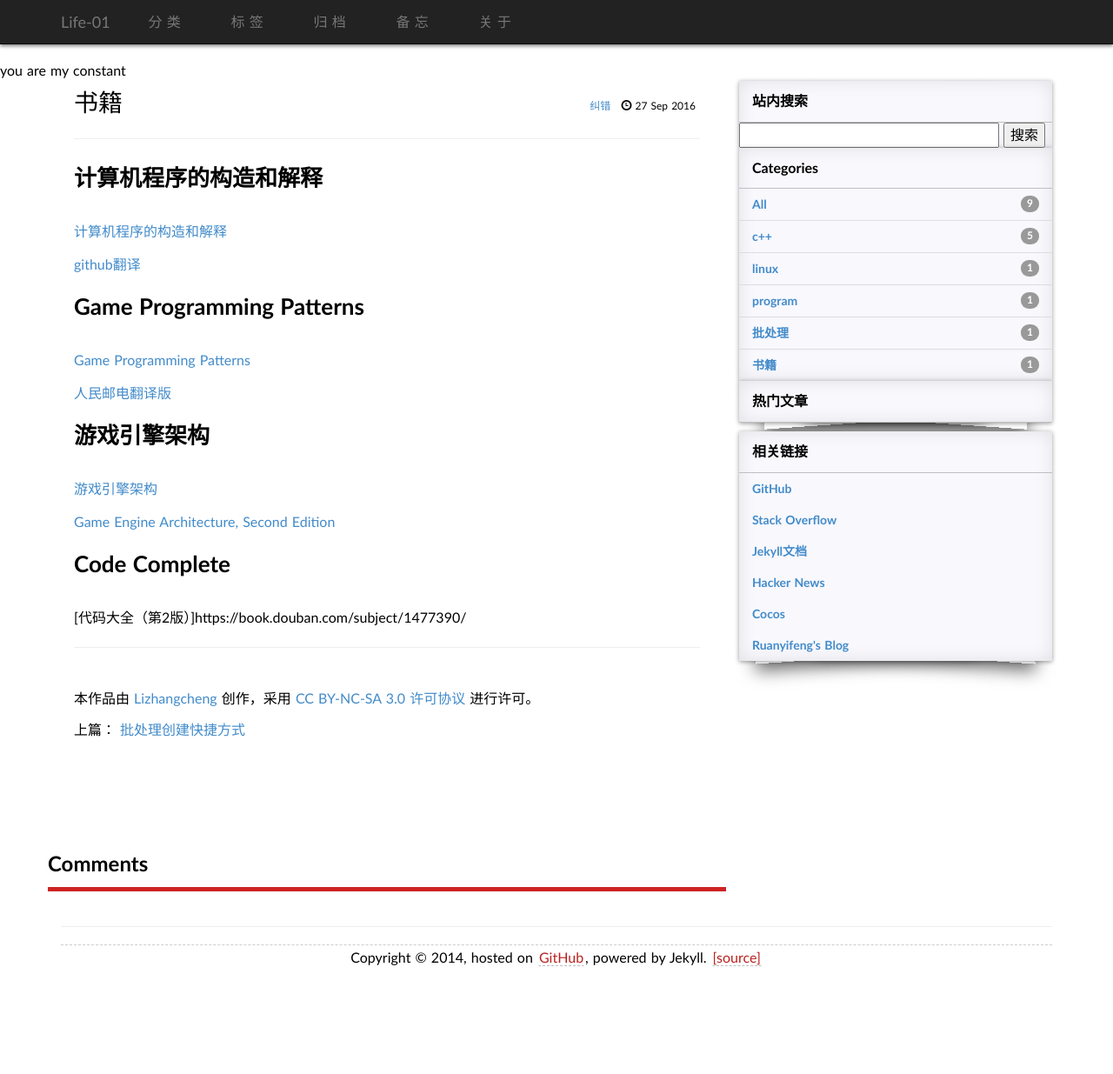
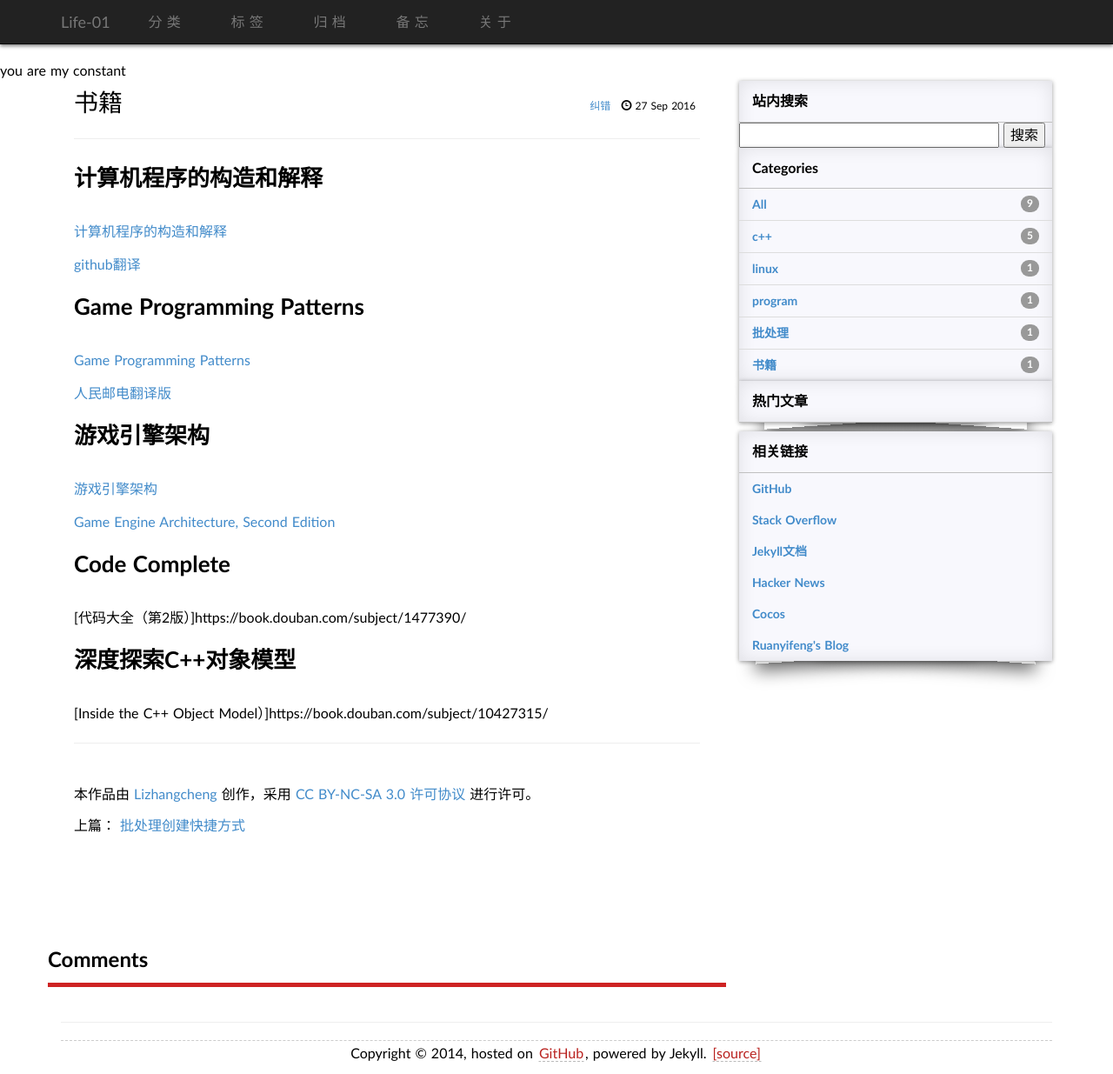
Before and after one commit to eryue/eryue.github.io, a Jekyll site: the page built from _posts/2016-09-27-书籍.md, in a window 1280 px wide and 1235 px high. Shown: the whole window at 87% size. Built offline with Jekyll 4.4.1, drawn with Linux system fonts in a browser that asks for light colours; some web fonts are replaced; comment, search, counter and statistics services are not loaded.

Commit message:
change blog

```diff
--- a/_posts/2016-09-27-书籍.md
+++ b/_posts/2016-09-27-书籍.md
@@ -25,3 +25,6 @@ tags:
 
 ## Code Complete
 [代码大全（第2版）]https://book.douban.com/subject/1477390/
+
+## 深度探索C++对象模型
+[Inside the C++ Object Model）]https://book.douban.com/subject/10427315/
```
